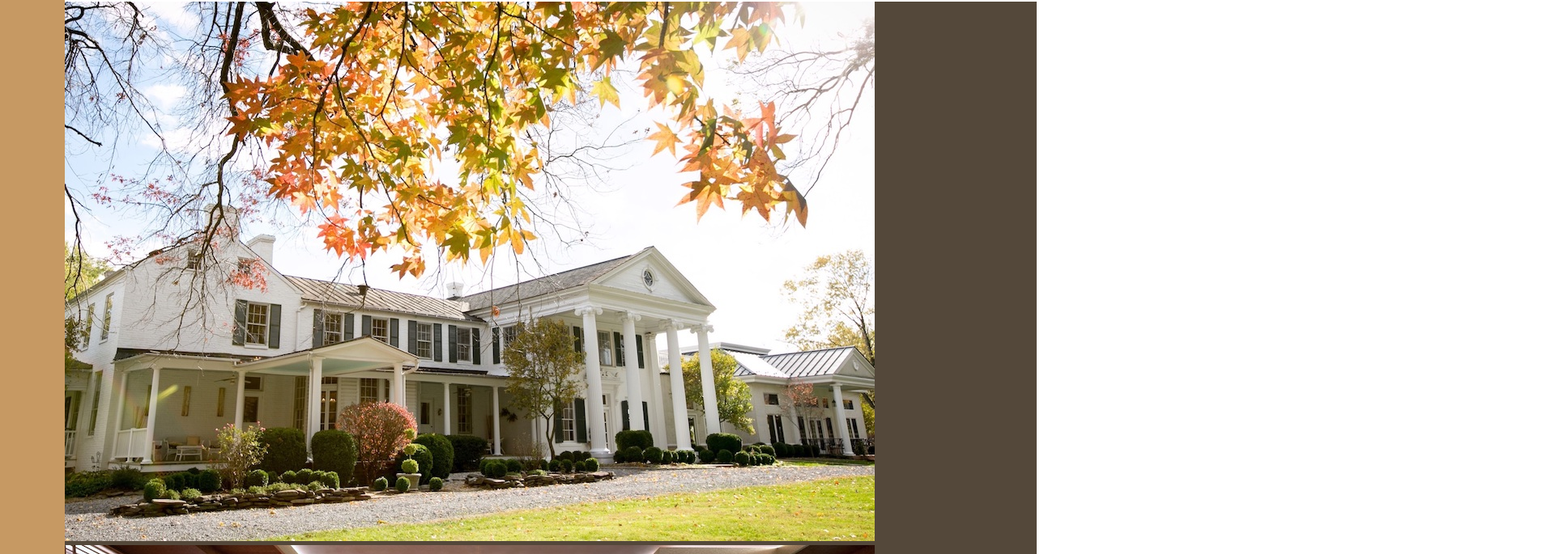
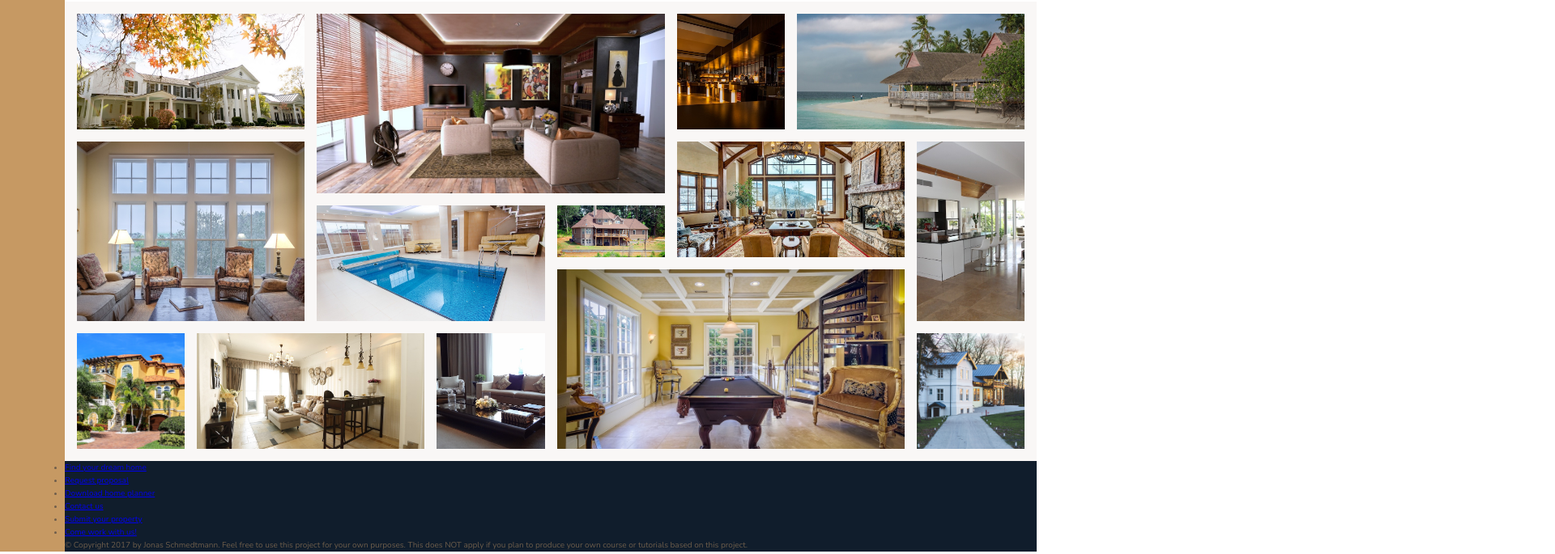
Before and after one commit to koh1project/sass-nexter, a website: page index.html in a window 1280 px wide. Shown: the part 3070-3755 px from the top of the page at 81% size, 1920 px wide, since content can reach past the window. Drawn offline with nearby package versions, Linux system fonts and the light colour scheme; files that its build step writes are made by us from their sources.

Commit message:
Make gallery section

```diff
--- a/sass/_gallery.scss
+++ b/sass/_gallery.scss
@@ -1,4 +1,95 @@
 .gallery {
-  background-color: $color-grey-dark-1;
+  background-color: $color-grey-light-1;
   grid-column: full-start / full-end;
+
+  display: grid;
+  grid-template-columns: repeat(8, 1fr);
+  grid-template-rows: repeat(7, 5vw);
+  grid-gap: 1.5rem;
+  padding: 1.5rem;
+
+
+
+  &__item {
+      &--1 {
+          grid-row: 1 / span 2;
+          grid-column: 1 / span 2;
+      }
+
+      &--2 {
+          grid-row: 1 / span 3;
+          grid-column: 3 / span 3;
+      }
+
+      &--3 {
+          grid-row: 1 / span 2;
+          grid-column: 6 / 7;
+      }
+
+      &--4 {
+          grid-row: 1 / span 2;
+          grid-column: 7 / -1;
+      }
+
+      &--5 {
+          grid-row: 3 / span 3;
+          grid-column: 1 / span 2;
+      }
+
+      &--6 {
+          grid-row: 4 / span 2;
+          grid-column: 3 / span 2;
+      }
+
+      &--7 {
+          grid-row: 4 / 5;
+          grid-column: 5 / 6;
+      }
+
+      &--8 {
+          grid-row: 3 / span 2;
+          grid-column: 6 / span 2;
+      }
+
+      &--9 {
+          grid-row: 3 / span 3;
+          grid-column: 8 / -1;
+      }
+
+      &--10 {
+          grid-row: 6 / span 2;
+          grid-column: 1 / 2;
+      }
+
+      &--11 {
+          grid-row: 6 / span 2;
+          grid-column: 2 / span 2;
+      }
+
+      &--12 {
+          grid-row: 6 / span 2;
+          grid-column: 4 / 5;
+      }
+
+      &--13 {
+          grid-row: 5 / span 3;
+          grid-column: 5 / span 3;
+      }
+
+      &--14 {
+          grid-row: 6 / span 2;
+          grid-column: 8 / -1;
+      }
+
+  }
+
+
+
+  &__img {
+    width: 100%;
+    height: 100%;
+    object-fit: cover;
+    display: block;
+  }
+
 }
```
